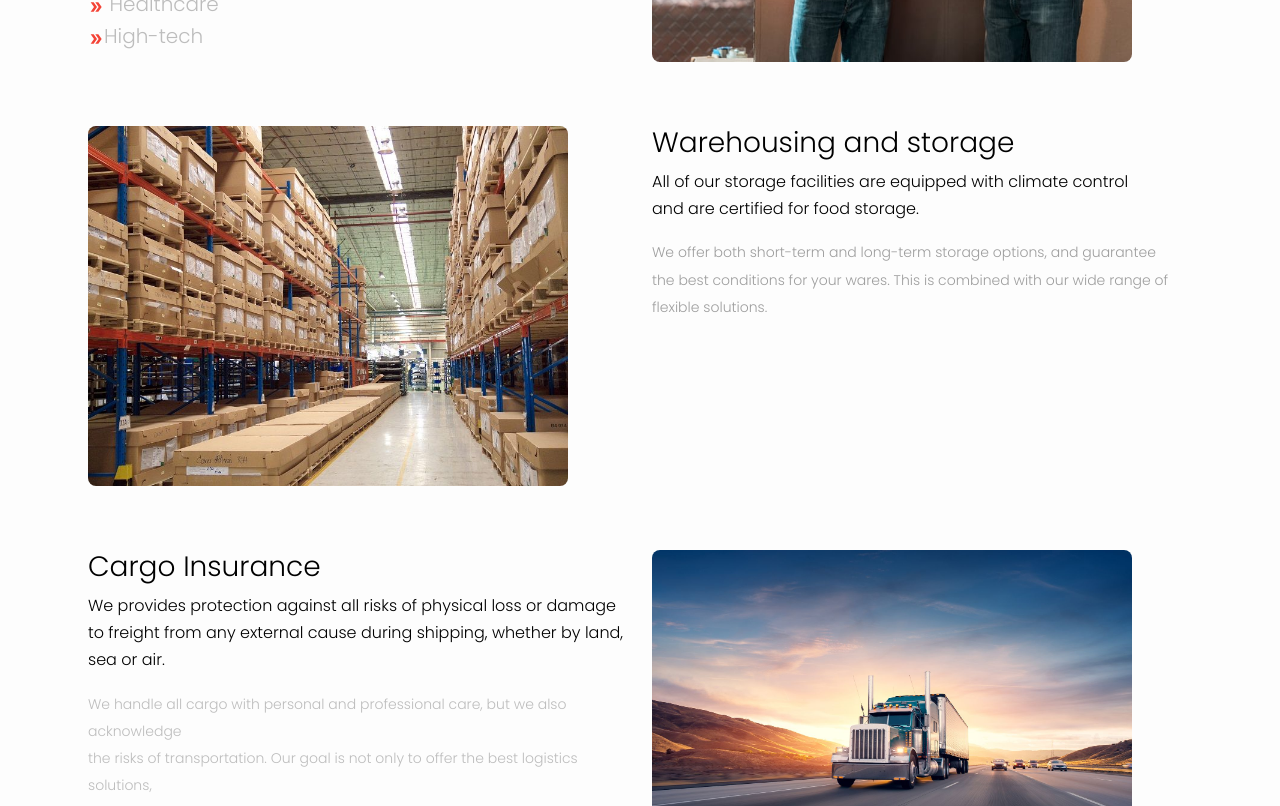
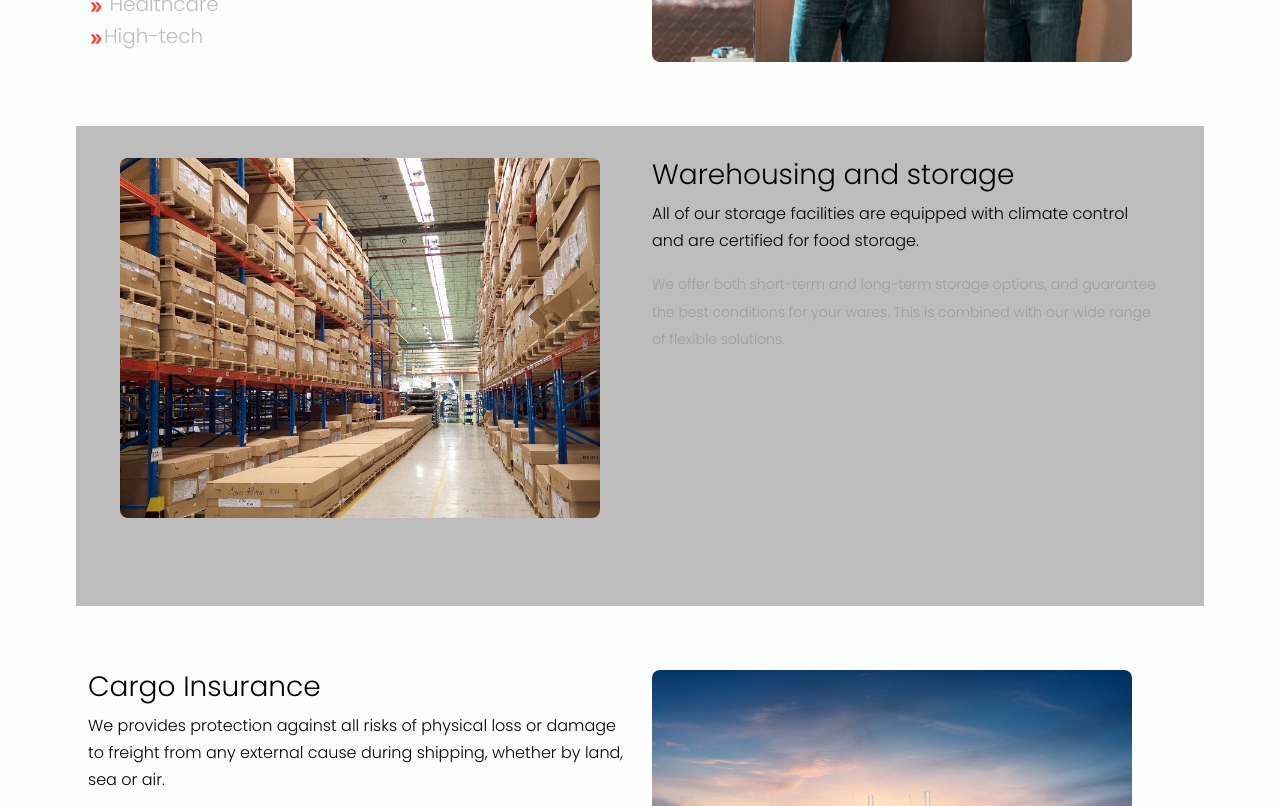
Before and after one commit to Roche001/Logistics-company, a React (Create React App) app: page /Logistics in a window 1280 px wide. Shown: the part 640-1446 px from the top of the page. Built offline with nearby package versions, Linux system fonts and the light colour scheme.

Commit message:
update changes

```diff
--- a/src/components/logistics/Logistics.css
+++ b/src/components/logistics/Logistics.css
@@ -47,6 +47,9 @@
 }
 .logistics-section-two {
   margin: 4rem;
+  background: #bdbdbd;
+  height: 60vh;
+  padding: 2rem;
 }
 
 .logistics-section-two-text small {
```
